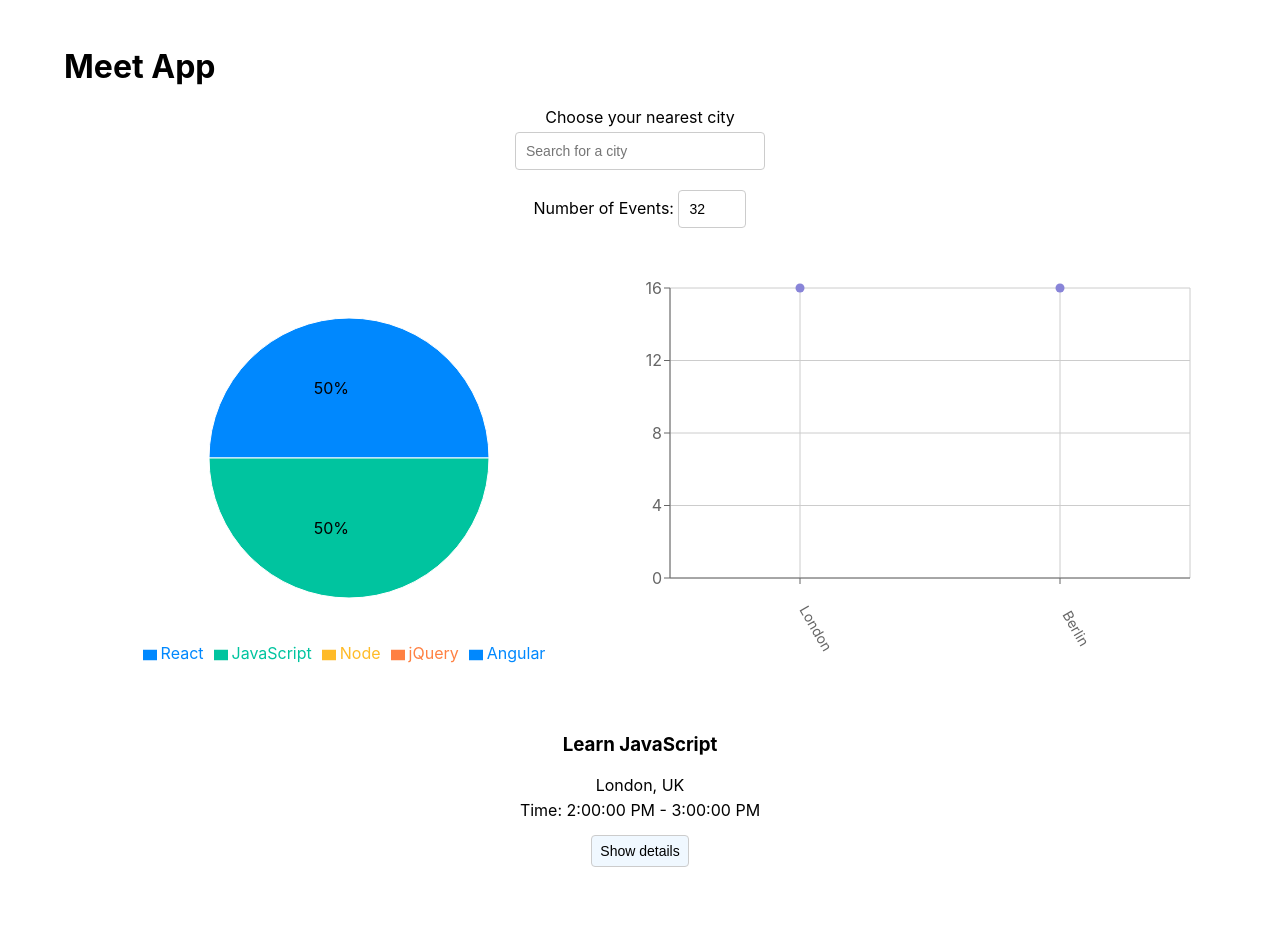
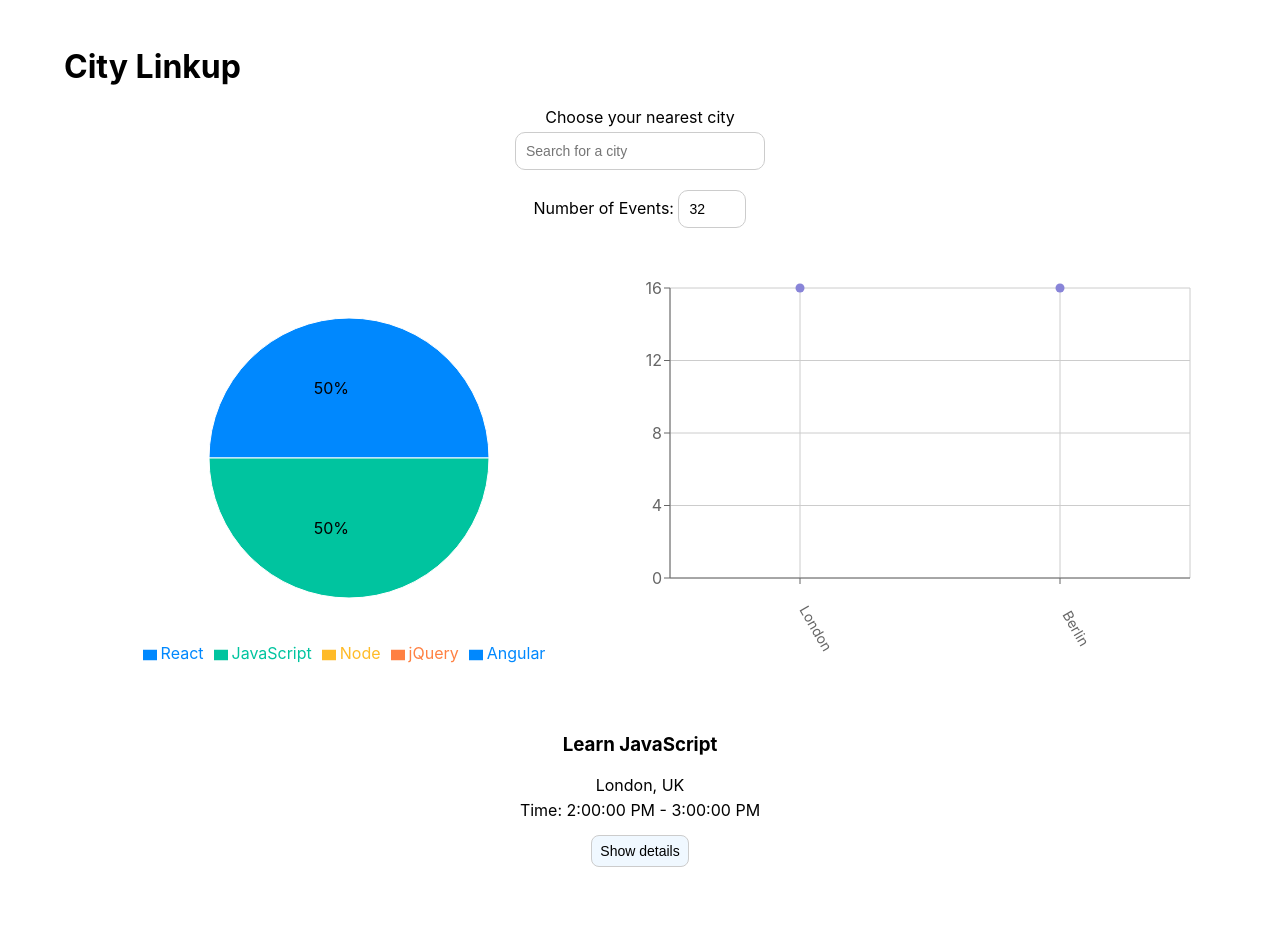
Before and after one commit to AJSorbello/meet, a React (Create React App) app: page / in a window 1280 px wide. Shown: the top 942 px of the page. Built offline with nearby package versions, Linux system fonts and the light colour scheme; what atatus-spa would draw is missing.

Commit message:
updated name

```diff
--- a/public/index.html
+++ b/public/index.html
@@ -23,7 +23,7 @@
       work correctly both with client-side routing and a non-root public URL.
       Learn how to configure a non-root public URL by running `npm run build`.
     -->
-    <title>React App</title>
+    <title>City Linkup</title>
   </head>
   <body>
     <noscript>You need to enable JavaScript to run this app.</noscript>
--- a/src/App.css
+++ b/src/App.css
@@ -37,22 +37,23 @@
 }
 
 .details-btn {
-  /* position: absolute; */
   right: 5px;
   bottom: 5px;
   padding: 5px 8px;
-  border-radius: 4px;
+  border-radius: 8px;
   outline: none;
   cursor: pointer;
-  background-color: aliceblue;
-  border: 1px solid #ccc;
+  background-color: rgb(240, 248, 255);
+  border: 1px solid rgb(204, 204, 204);
   font-size: 14px;
   line-height: 20px;
   margin-top: 10px;
+  transition: all 0.3s ease; /* Add this line */
 }
 
 .details-btn:hover {
-  background-color: lightblue; /* Replace with the color you want */
+  background-color: lightblue;
+  transform: scale(1.1); /* Add this line */
 }
 
 /* .event {
@@ -64,12 +65,22 @@
   position: relative;
   background-color:azure;
 } */
+.details-container {
+  max-width: 600px; /* Adjust as needed */
+  padding: 20px;
+  margin: 0 auto;
+  border: none;
+  border-radius: 10px;
+  background-color: #fff;
+  color: #000;
+  box-shadow: 0 0 10px rgba(0, 0, 0, 0.15);
+}
 .event {
   padding: 10px 10px 35px;
   margin-bottom: 10px;
   text-align: center;
   border: none; /* This line hides the border */
-  border-radius: 4px;
+  border-radius: 8px;
   position: relative;
   background-color:white;
 }
@@ -83,7 +94,7 @@
 input[type="text"],
 input[type="number"] {
   padding: 8px 6px 8px 10px;
-  border-radius: 4px;
+  border-radius: 10px;
   outline: none;
   border: 1px solid #ccc;
   font-size: 14px;
--- a/src/App.js
+++ b/src/App.js
@@ -45,7 +45,9 @@ const App = () => {
 
  return (
     <div className="App">
-      <h1 className="title">Meet App</h1>
+      <header>
+      <h1 className="title">City Linkup</h1>
+      </header>
       <p className="description">Choose your nearest city</p>
       <div className="alerts-container">
         {infoAlert.length ? <InfoAlert text={infoAlert}/> : null}
--- a/src/components/Event.js
+++ b/src/components/Event.js
@@ -10,8 +10,10 @@ const endTime = new Date(event.end.dateTime).toLocaleTimeString();
       <h3>{event?.summary}</h3>
       <p>{event?.location}</p>
       <p>Time: {startTime} - {endTime}</p>
-      {showDetails ?
-        <p className="details">{event.description}</p> :
+       {showDetails ?
+        <div className="details-container">
+          <p className="details">{event.description}</p>
+        </div> :
         null
       }
         <button
```
